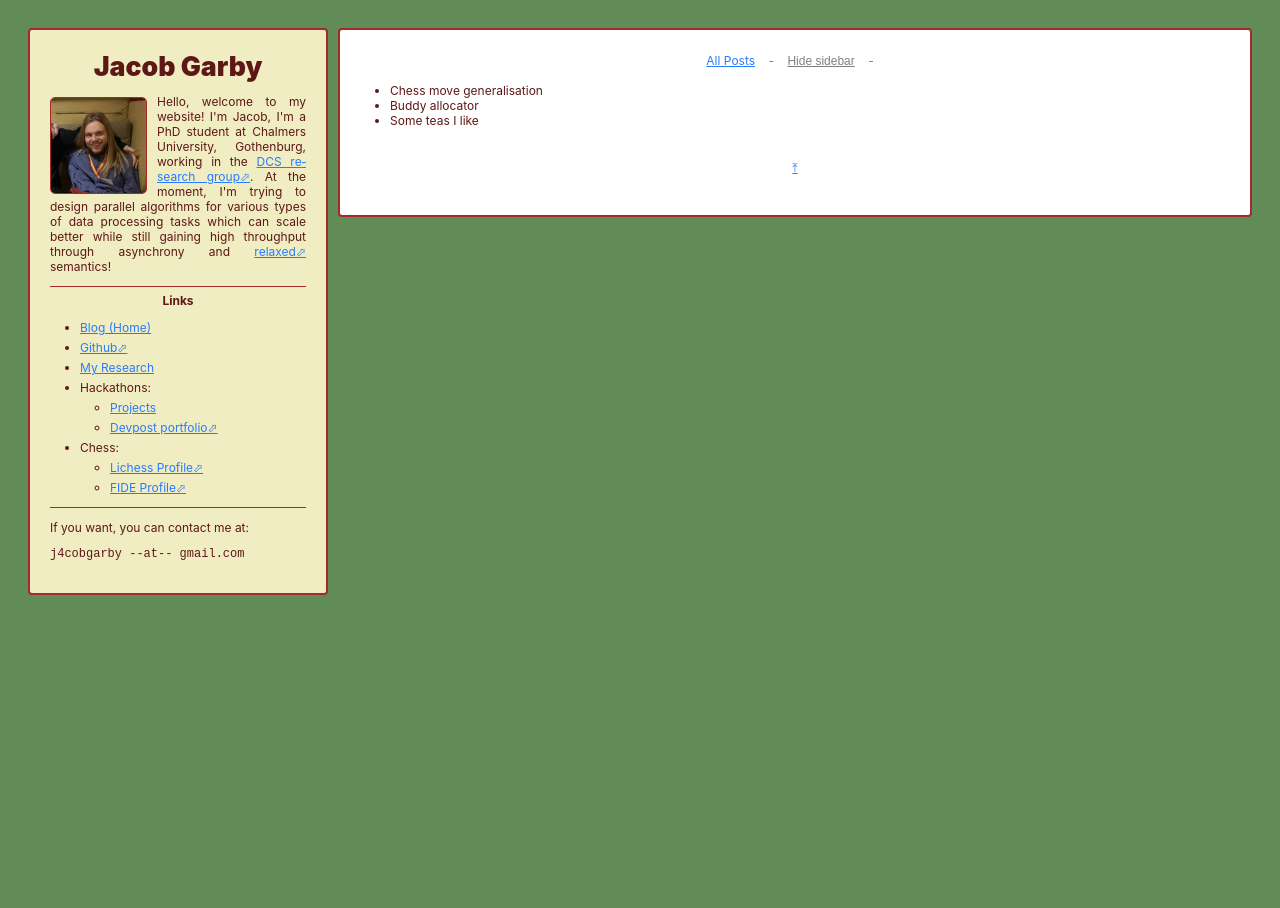
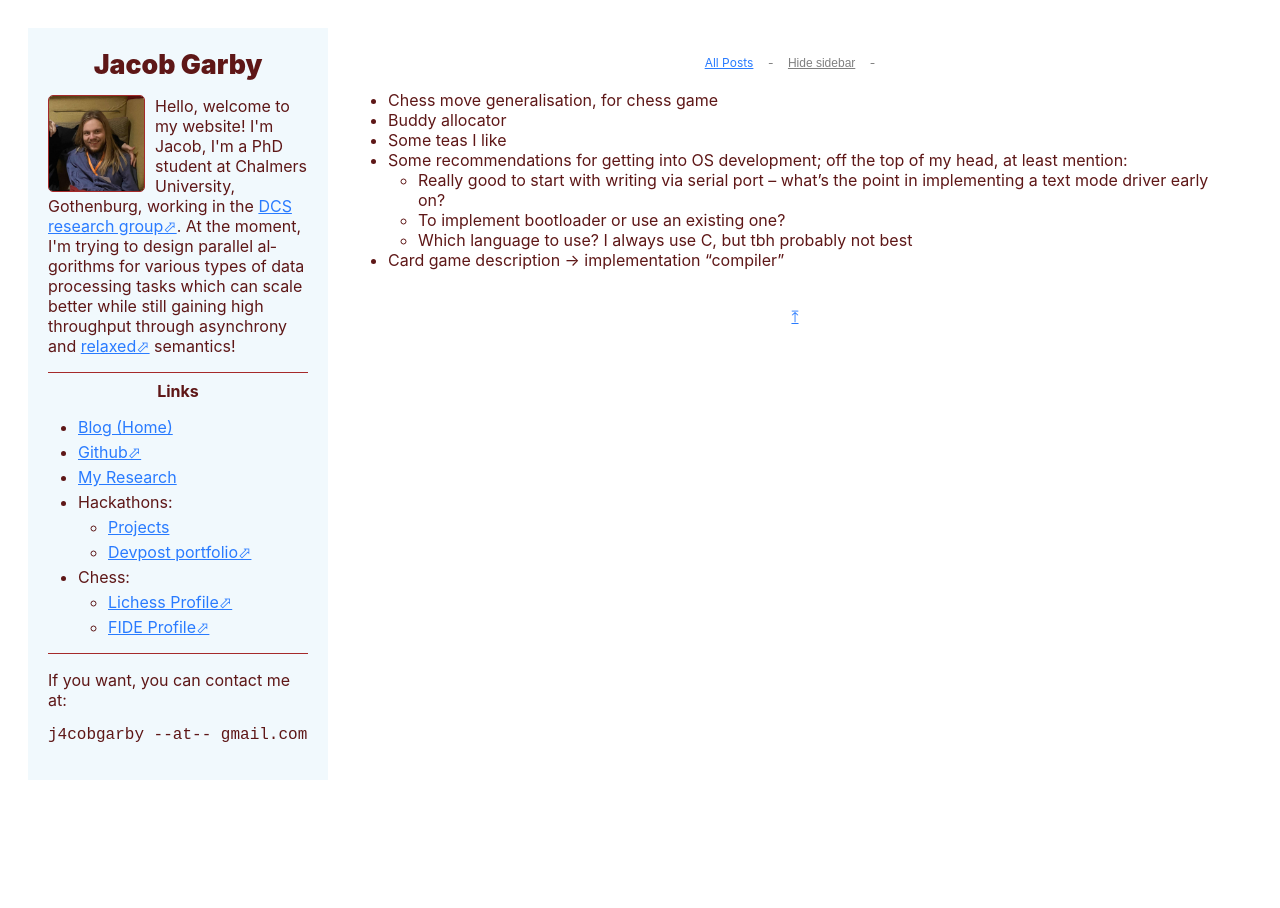
Before and after one commit to j4cobgarby/j4cobgarby.github.io, a Jekyll site: the page built from post_ideas.md, in a window 1280 px wide. Built offline with Jekyll 4.4.1, drawn with Linux system fonts in a browser that asks for light colours; some web fonts are replaced; our own code applies the rules of GitHub Pages for plain Markdown files.

Commit message:
freshened up style

```diff
--- a/_layouts/default.html
+++ b/_layouts/default.html
@@ -20,7 +20,7 @@
         <div id="sidebar" class="sidebar">
             <h1 class="bigtitle"> Jacob Garby </h1>
             <img class="icon hide_on_mobile" src="/assets/img/just me.jpg" alt="Me at Royal Hackaway 2024">
-            <p class="intro hide_on_mobile" style="text-align: justify;">
+            <p class="intro hide_on_mobile">
             Hello, welcome to my website!
             I'm Jacob, I'm a PhD student at Chalmers University, Gothenburg, working in the <a href="https://www.cse.chalmers.se/research/group/dcs/">DCS research group&#x2B00;</a>. At the moment, I'm trying to design parallel algorithms for various types of data processing tasks which can scale better while still gaining high throughput through asynchrony and <a href="https://blogs.qub.ac.uk/relax-dn/">relaxed&#x2B00;</a> semantics!
             </p>
--- a/assets/css/style.css
+++ b/assets/css/style.css
@@ -10,10 +10,11 @@ html, body {
 }
 
 body {
-    background-color: #628c57;
+    /*background-color: #628c57;*/
+    background-color: white;
     color: #5e1717;
     font-family: 'Inter', sans-serif;
-    font-size: 12px;
+    font-size: 12pt;
 
     background-position: 0 0, 6.5pt 6.5pt;
     background-size: 13pt 13pt;
@@ -65,7 +66,8 @@ div.sidebar li {
 }
 
 div.sidebar {
-    background: #f0edc2;
+    /*background: #f0edc2;*/
+    background-color: #f1f9fd;
     overflow-x: hidden;
     height: fit-content;
 
@@ -76,8 +78,8 @@ div.sidebar {
 
     flex: 0 0 300px;
 
-    border: 2px solid brown;
-    border-radius: 4px;
+    /*border: 2px solid brown;*/
+    /*border-radius: 4px;*/
 }
 
 div.sidebar.hidden {
@@ -119,10 +121,10 @@ div.content {
     max-width: 1000px;
     width: 60%;
     padding: 20px;
-    background-color: white;
+    /*background-color: white;*/
     box-sizing: border-box;
-    border: 2px solid brown;
-    border-radius: 4px;
+    /*border: 2px solid brown;*/
+    /*border-radius: 4px;*/
     height: fit-content;
 }
 
@@ -222,7 +224,7 @@ div.cardContainer {
 }
 
 div.card {
-    border: 2px solid #9aaab3;
+    /*border: 2px solid #9aaab3;*/
     background-color: #f1f9fd;
     padding: 15px;
     padding-top: 0;
--- a/post_ideas.md
+++ b/post_ideas.md
@@ -1,3 +1,8 @@
- - Chess move generalisation
+ - Chess move generalisation, for chess game
  - Buddy allocator
  - Some teas I like
+ - Some recommendations for getting into OS development; off the top of my head, at least mention:
+   - Really good to start with writing via serial port -- what's the point in implementing a text mode driver early on?
+   - To implement bootloader or use an existing one?
+   - Which language to use? I always use C, but tbh probably not best
+ - Card game description -> implementation "compiler"
```
Also changed, not shown: teas.md (deleted, +0 -6 lines).
